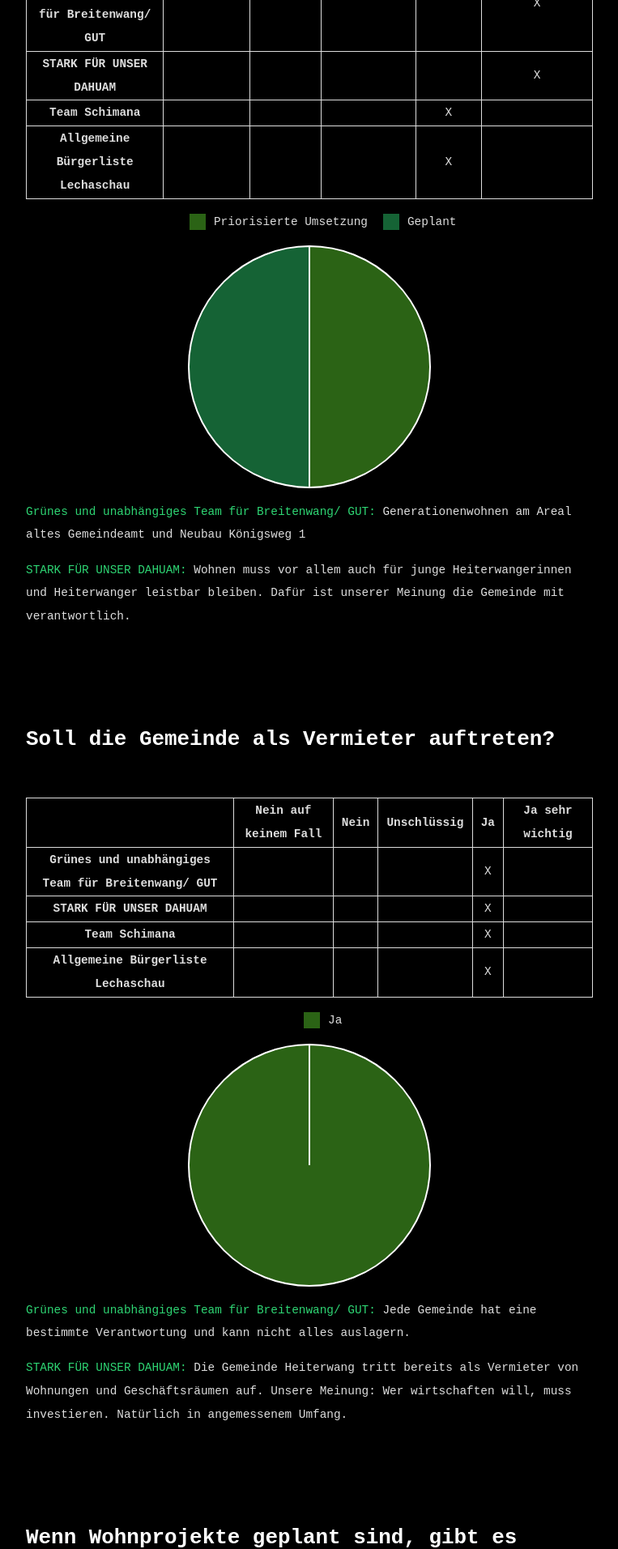
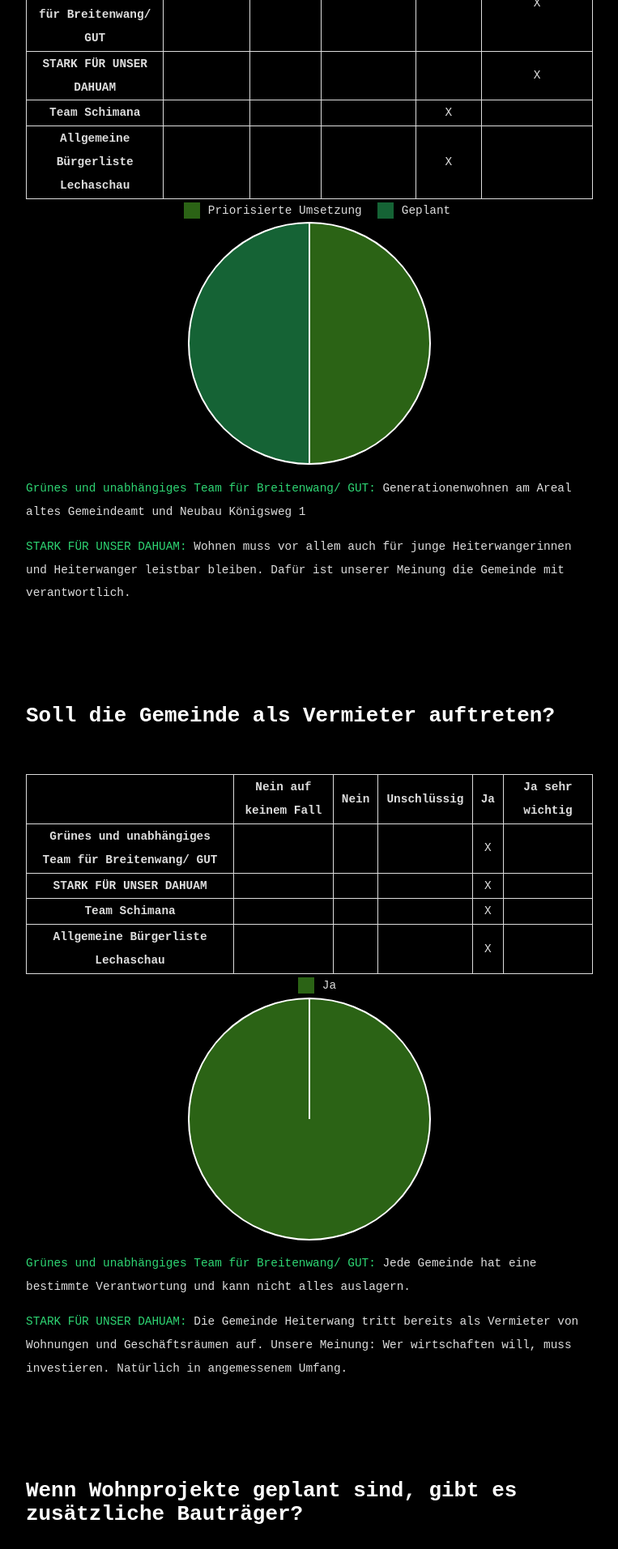
Before and after one commit to Hackertreff-Reutte/Hackertreff-Reutte.github.io, a Jekyll site: the page built from _posts/2022-02-24-Gemeinderatswahlen-2022-Listenumfrage.md, in a window 1280 px wide. Shown: the part 1966-3879 px from the top of the page at 81% size, without its empty margins (258-1021 px from the left). Built offline with Jekyll 4.4.1, drawn with Linux system fonts in a browser that asks for light colours; nearby versions of some CDN libraries.

Commit message:
change the legend containers to divs

```diff
--- a/_posts/2022-02-24-Gemeinderatswahlen-2022-Listenumfrage.md
+++ b/_posts/2022-02-24-Gemeinderatswahlen-2022-Listenumfrage.md
@@ -57,7 +57,7 @@
 <br>
 
 <table id="table_2"></table>
-<ul id="legend-container-2"> </ul>
+<div id="legend-container-2"> </div>
 <canvas class="pie" id="leistbaresWohnenChart"> </canvas>
 <div id="leistbaresWohnenOptional"> </div>
 
@@ -73,7 +73,7 @@
 
 
 <table id="table_4"></table>
-<ul id="legend-container-4"> </ul>
+<div id="legend-container-4"> </div>
 <canvas class="pie" id="gemeindeVermieter"> </canvas>
 <div id="gemeindeVermieterOptional"> </div>
 
@@ -98,7 +98,7 @@
 <br>
 
 <table id="table_7"></table>
-<ul id="legend-container-7"> </ul>
+<div id="legend-container-7"> </div>
 <canvas class="pie" id="teureGuensiteWohnungen"> </canvas>
 <div id="teureGuensiteWohnungenOptional"> </div>
 
@@ -112,7 +112,7 @@
 <br>
 
 <table id="table_9"></table>
-<ul id="legend-container-9"> </ul>
+<div id="legend-container-9"> </div>
 <canvas class="pie" id="projekteJugendliche"> </canvas>
 <div id="projekteJugendlicheOptional"> </div>
 
@@ -126,7 +126,7 @@
 <br>
 
 <table id="table_11"></table>
-<ul id="legend-container-11"> </ul>
+<div id="legend-container-11"> </div>
 <canvas class="pie" id="gemeindeKinder"> </canvas>
 <div id="gemeindeKinderOptional"> </div>
 
@@ -141,7 +141,7 @@
 <br>
 
 <table id="table_13"></table>
-<ul id="legend-container-13"> </ul>
+<div id="legend-container-13"> </div>
 <canvas class="pie" id="kinderAnspruch"> </canvas>
 
 
@@ -179,7 +179,7 @@
 <br>
 
 <table id="table_16"></table>
-<ul id="legend-container-16"> </ul>
+<div id="legend-container-16"> </div>
 <canvas class="pie" id="kinderKosten"> </canvas>
 <div id="kinderKostenOptional"> </div>
 
@@ -194,7 +194,7 @@
 <br>
 
 <table id="table_18"></table>
-<ul id="legend-container-18"> </ul>
+<div id="legend-container-18"> </div>
 <canvas class="pie" id="ausbauOeffi"> </canvas>
 <div id="ausbauOeffiOptional"> </div>
 
@@ -209,7 +209,7 @@
 <br>
 
 <table id="table_20"></table>
-<ul id="legend-container-20"> </ul>
+<div id="legend-container-20"> </div>
 <canvas class="pie" id="anreizOeffi"> </canvas>
 <div id="anreizOeffiOptional"> </div>
 
@@ -224,7 +224,7 @@
 # Höhe der Vereinsförderung für?
 <br>
 
-<ul id="legend-container-radar"> </ul>
+<div id="legend-container-radar"> </div>
 <canvas id="vereine"> </canvas>
 
 
@@ -237,7 +237,7 @@
 <br>
 
 <table id="table_31"></table>
-<ul id="legend-container-31"> </ul>
+<div id="legend-container-31"> </div>
 <canvas class="pie" id="transparenz"> </canvas>
 <div id="transparenzOptional"> </div>
 
@@ -251,7 +251,7 @@
 <br>
 
 <table id="table_33"></table>
-<ul id="legend-container-33"> </ul>
+<div id="legend-container-33"> </div>
 <canvas class="pie" id="datenVeroeffentlichen"> </canvas>
 <div id="datenVeroeffentlichenOptional"> </div>
 
@@ -264,7 +264,7 @@
 <br>
 
 <table id="table_35"></table>
-<ul id="legend-container-35"> </ul>
+<div id="legend-container-35"> </div>
 <canvas class="pie" id="digitalesGemeindeamt"> </canvas>
 <div id="digitalesGemeindeamtOptional"> </div>
 
@@ -276,7 +276,7 @@
 <br>
 
 <table id="table_37"></table>
-<ul id="legend-container-37"> </ul>
+<div id="legend-container-37"> </div>
 <canvas class="pie" id="ausbauInternet5G"> </canvas>
 
 
```
